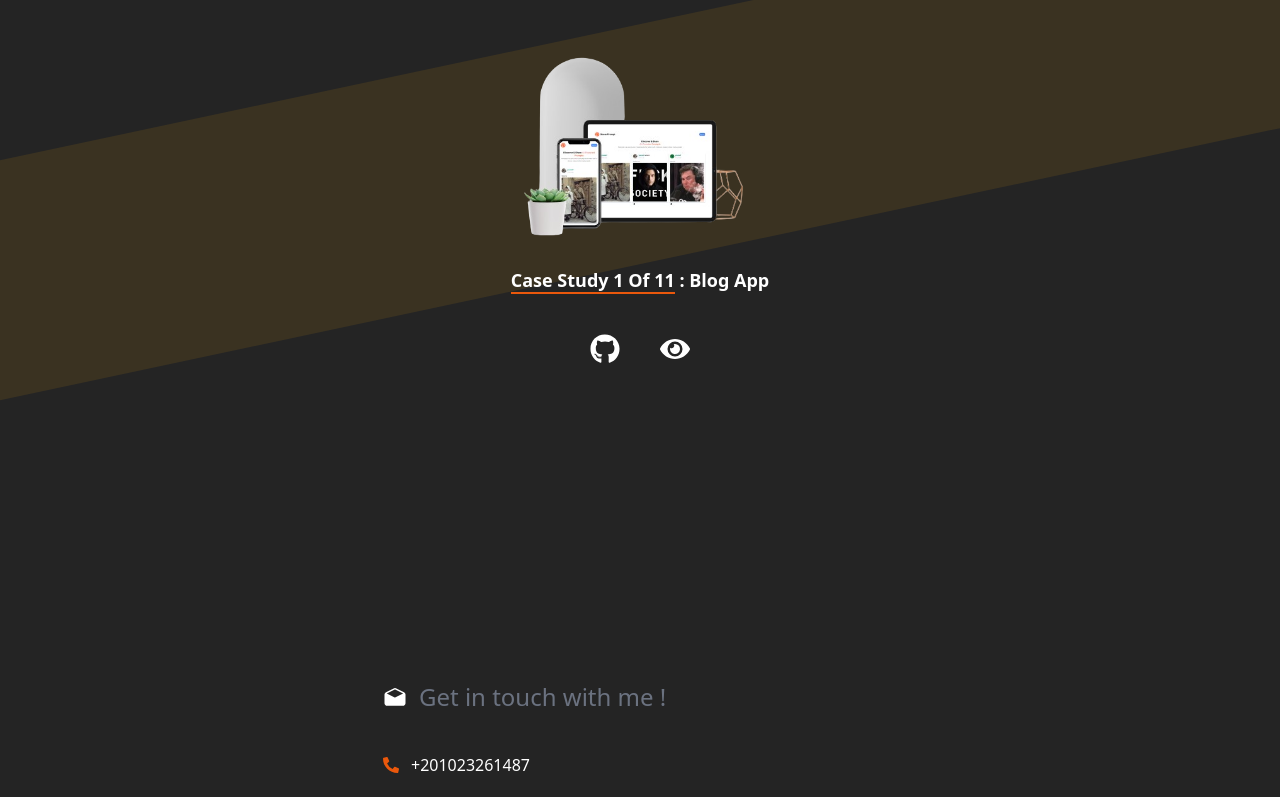
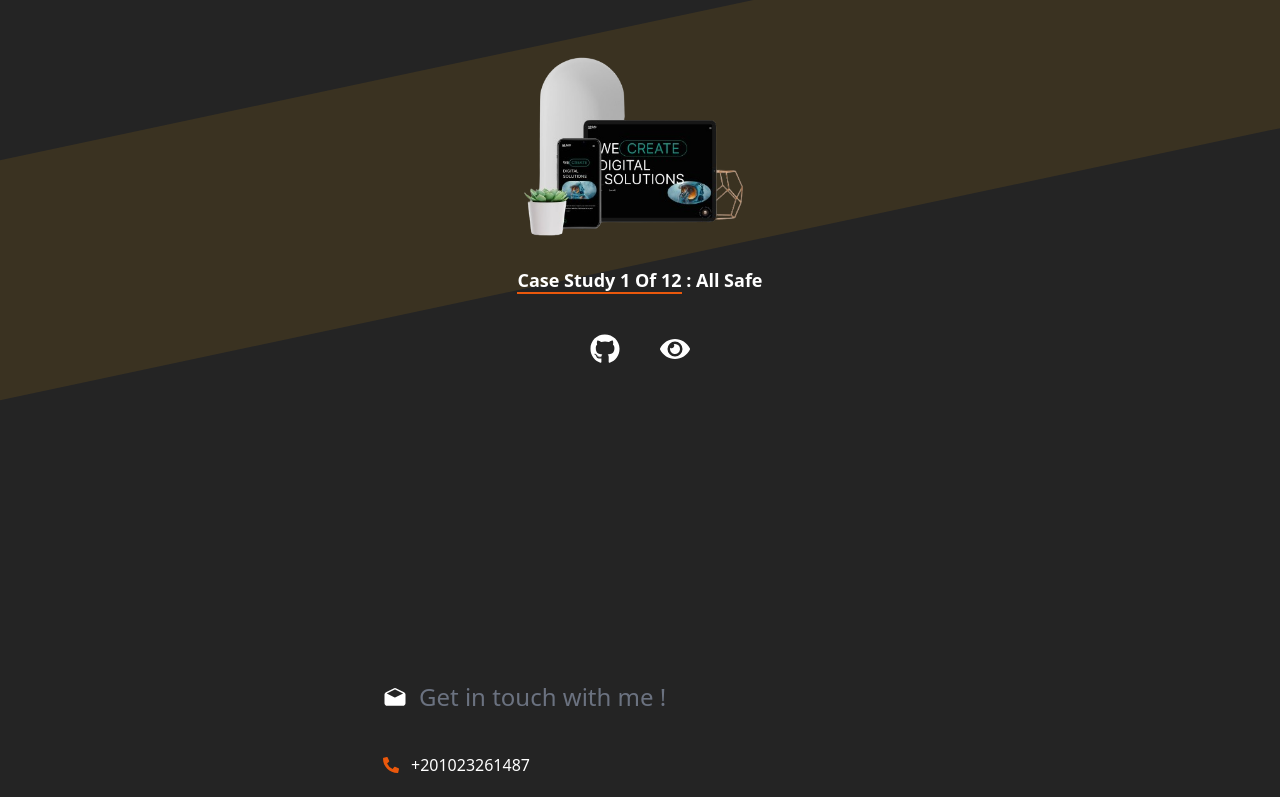
Before and after one commit to Joe-77/portfolio, a React (Vite) app: page / in a window 1280 px wide. Shown: the part 2666-3463 px from the top of the page. Built offline with nearby package versions, Linux system fonts and the light colour scheme.

Commit message:
add new project

```diff
--- a/src/myProject/project.js
+++ b/src/myProject/project.js
@@ -10,82 +10,90 @@ import loop from "../assets/loop.png";
 import lms from "../assets/lms.png";
 import headphone from "../assets/h.png";
 import blog from "../assets/blog.png";
+import allSafe from "../assets/allsafe.png";
 
 export const project = [
   {
+    projectName: "All Safe",
+    projectImg: allSafe,
+    projectNum: 1,
+    gitHub: "https://github.com/Joe-77/all-safe",
+    live: "https://all-safe-seven.vercel.app/",
+  },
+  {
     projectName: "Blog App",
     projectImg: blog,
-    projectNum: 1,
+    projectNum: 2,
     gitHub: "https://github.com/Joe-77/promptopia",
     live: "https://promptopia-l4y9z9g2k-joe-77.vercel.app/",
   },
   {
     projectName: "LMS",
     projectImg: lms,
-    projectNum: 2,
+    projectNum: 3,
     gitHub: "https://github.com/Joe-77/lms",
     live: "https://lms-two-ashy.vercel.app/home",
   },
   {
     projectName: "e-commerce",
     projectImg: e_commerce,
-    projectNum: 3,
+    projectNum: 4,
     gitHub: "https://github.com/Joe-77/react-e-commerce",
     live: "https://react-e-commerce-teal.vercel.app/shop",
   },
   {
     projectName: "netflix",
     projectImg: netflix,
-    projectNum: 4,
+    projectNum: 5,
     gitHub: "https://github.com/Joe-77/Netflix",
     live: "https://netflix-sigma-two.vercel.app/login",
   },
   {
     projectName: "todo-list",
     projectImg: todoList,
-    projectNum: 5,
+    projectNum: 6,
     gitHub: "https://github.com/Joe-77/Todo-List",
     live: "https://todo-list-one-navy-25.vercel.app/",
   },
   {
     projectName: "book finder app",
     projectImg: book,
-    projectNum: 6,
+    projectNum: 7,
     gitHub: "https://github.com/Joe-77/books-finder-apps",
     live: "https://books-finder-apps.vercel.app/",
   },
   {
     projectName: "Audiophile e-commerce",
     projectImg: headphone,
-    projectNum: 7,
+    projectNum: 8,
     gitHub: "https://github.com/Joe-77/e-commerce",
     live: "https://joe-77.github.io/e-commerce/",
   },
   {
     projectName: "weather api",
     projectImg: weather,
-    projectNum: 8,
+    projectNum: 9,
     gitHub: "https://github.com/Joe-77/weather-api",
     live: "https://joe-77.github.io/weather-api/",
   },
   {
     projectName: "link-sharing-app",
     projectImg: linkApp,
-    projectNum: 9,
+    projectNum: 10,
     gitHub: "https://github.com/Joe-77/link-share",
     live: "https://joe-77.github.io/link-share/",
   },
   {
     projectName: "pet shop",
     projectImg: animal,
-    projectNum: 10,
+    projectNum: 11,
     gitHub: "https://github.com/Joe-77/Animal",
     live: "https://joe-77.github.io/Animal/",
   },
   {
     projectName: "loopstudios",
     projectImg: loop,
-    projectNum: 11,
+    projectNum: 12,
     gitHub: "https://github.com/Joe-77/loopstudios",
     live: "https://joe-77.github.io/loopstudios/#",
   },
```
Also changed, not shown: src/assets/allsafe.png (added).
